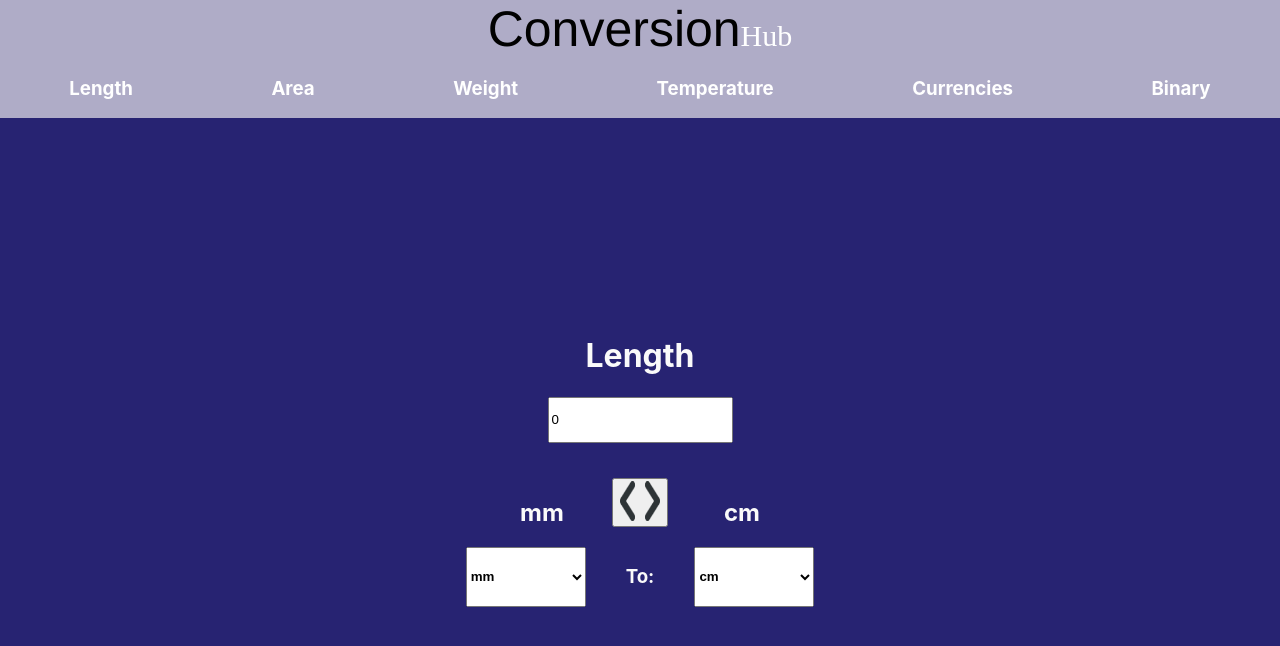
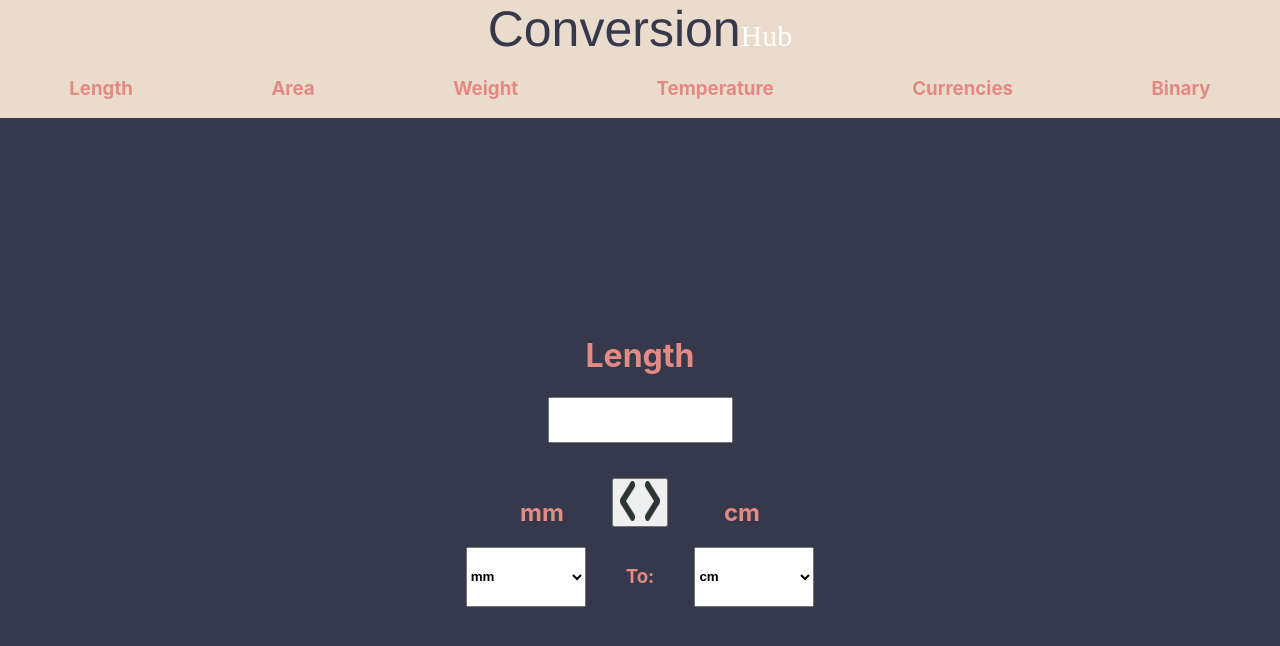
Before and after one commit to eetu-niittymaki/ConversionHub, a React (Create React App) app: page / in a window 1280 px wide. Both pictures are taken after a click on the element "Length". Shown: the top 646 px of the page. Built offline with nearby package versions, Linux system fonts and the light colour scheme.

Commit message:
Change layout

```diff
--- a/src/App.scss
+++ b/src/App.scss
@@ -3,12 +3,11 @@
 }
 
 .App-body {
-  background: rgb(39, 35, 114);
-
+  background: #36384c;
   min-height: 90vh;
   display: grid;
   align-items: center;
   justify-content: center;
   font-size: 2vh;
-  color: #fafafa;
+  color: #e38a83;
 }
--- a/src/Components/Header.css
+++ b/src/Components/Header.css
@@ -1,6 +1,6 @@
 
 .main {
-    background-color: #afacc7;
+    background-color: #e9dccd;
     width: 100%;
     height: 100%;
     position: sticky;
@@ -9,7 +9,7 @@
 }
 
 .container {
-    color: white;
+    color: #e38a83;
     width: auto;
     height: 100%;
     display: flex;
@@ -25,15 +25,15 @@
 }
 
 .children:hover {
-    color: black;
-    background-color: white;
+    color: #e38a83;
+    background-color: #36384c;
     border: 1;
     border-radius: 5%;
 }
 
 
 .titleStart {
-    color: black;
+    color: #36384c;
     font-size: 50px;
     font-family: 'Franklin Gothic Medium', 'Arial Narrow', Arial, sans-serif;
 }
@@ -49,5 +49,5 @@
 }
 
 .titleEnd:hover {
-    color: black;
+    color: #36384c;
 }
--- a/src/Components/TemperatureForm.js
+++ b/src/Components/TemperatureForm.js
@@ -47,7 +47,7 @@ export default function TemperatureForm() {
         <div>
             <h1>Temperature</h1>
             <form>
-                <input type="text" value={amount} onChange={handleChange}
+                <input type="number" value={amount} onChange={handleChange}
                         style={{minHeight:"5vh", marginBottom:"10%"}}/>
             </form>
             <div style={{display: "flex", flexDirection:"row", justifyContent: "center"}}>
@@ -75,8 +75,8 @@ export default function TemperatureForm() {
                         value={lastSelection}
                         style={{marginLeft: "5vh", minWidth:"15vh", minHeight:"5vh", fontWeight:"bold"}}
                         onChange={e => setLastSelection(e.target.value)}>
-                    {tempUnits.filter(unit => unit !== firstSelection).map((unit) => (
-                             <option value={unit}>{unit}</option>
+                        {tempUnits.filter(unit => unit !== firstSelection).map((unit) => (
+                            <option value={unit}>{unit}</option>
                         ))}
                 </select>
             </div>
--- a/src/Components/UnitForm.js
+++ b/src/Components/UnitForm.js
@@ -1,7 +1,7 @@
 import React, { useState, useEffect } from "react";
 
 export default function UnitForm({title, units}) {
-    const [value, setValue] = useState(0)
+    const [value, setValue] = useState()
     const [firstSelection, setFirstSelection] = useState(Object.keys(units)[0])
     const [lastSelection, setLastSelection] = useState(Object.keys(units)[1])
 
@@ -50,7 +50,7 @@ export default function UnitForm({title, units}) {
                             {Object.keys(units).filter(unit => unit !== firstSelection).map((unit, index) => (
                                 <option key={index} value={unit}>
                                     {unit}
-                                    {value !== 0 ? `(${value * (units[unit] / units[firstSelection])})`: ""}
+                                    {value ? `(${value * (units[unit] / units[firstSelection])})`: ""}
                                 </option>
                             ))}
                 </select>
```
Also changed, not shown: 1 other file (tests, documents, lock files or other folders).
